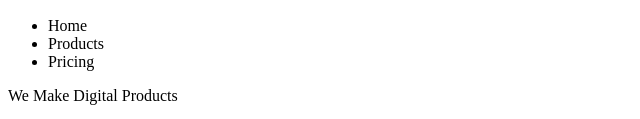
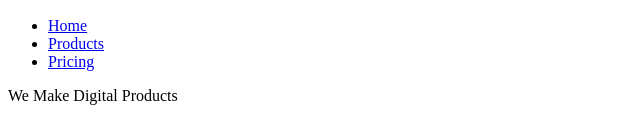
Before and after one commit to Gwatso/Product-Landing-Page, a plain HTML site: page index.html in a window 1280 px wide. Shown: the part 383-502 px from the top of the page, without its empty margins (0-640 px from the left). Drawn offline with Linux system fonts and the light colour scheme.

Commit message:
Update index.html

```diff
--- a/index.html
+++ b/index.html
@@ -16,11 +16,14 @@
       <img src="https://upload.wikimedia.org/wikipedia/commons/thumb/9/97/Logo%21_Logo.svg/1024px-Logo%21_Logo.svg.png" alt="" id="header-img">
     </header>
 
-        <ul>
-             <li>Home</li>
-             <li>Products</li>
-             <li>Pricing</li>
-        </ul>
+
+        <header>
+            <ul>
+            <li><a class="nav-link" href='#'>Home</a></li>
+            <li><a class="nav-link" href='#'>Products</a></li>
+            <li><a class="nav-link" href='#'>Pricing</a></li>
+            </ul>
+        </header>
 
     <p>We Make Digital Products</p>
     <form>
```
